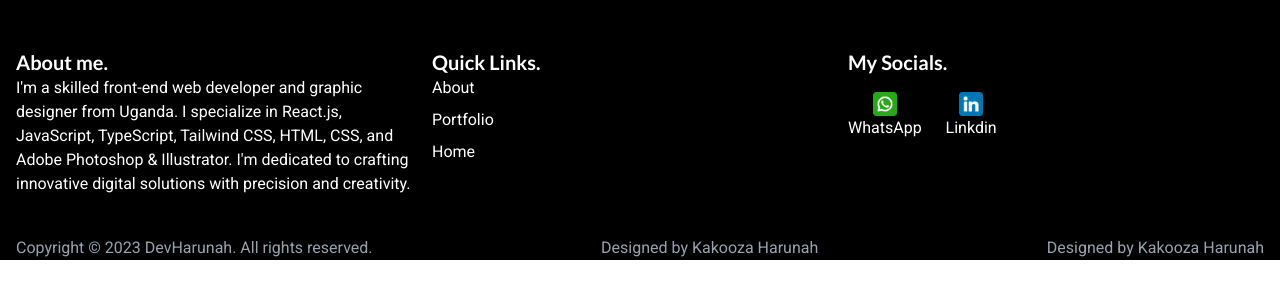
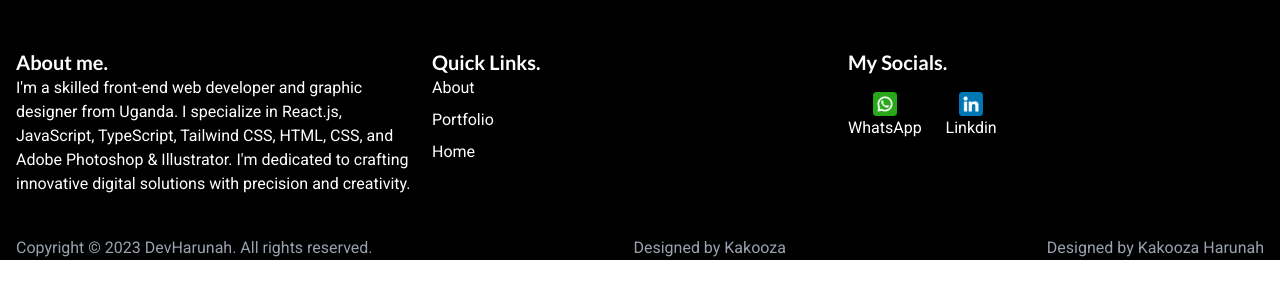
Before and after one commit to devharunah/Harunah-portfolio, a React (Vite) app: page /footer in a window 1280 px wide. Shown: the top 300 px of the page. Built offline with nearby package versions, Linux system fonts and the light colour scheme.

Commit message:
Updated website

```diff
--- a/src/Footer.jsx
+++ b/src/Footer.jsx
@@ -45,7 +45,7 @@ import linkdin from '../public/images/linkedinclr.png'
             </div>
             <div className="flex justify-between mt-10  max-xsm:flex-col"  >
                 <p className="text-gray-400"  >Copyright © 2023 DevHarunah. All rights reserved.</p>
-                <p className="text-gray-400"  >  <a href={whatsappLink}>Designed by Kakooza Harunah</a>    </p>
+                <p className="text-gray-400"  >  <a href={whatsappLink}>Designed by Kakooza</a>    </p>
                 <p className="text-gray-400"  >  <a href={whatsappLink}>Designed by Kakooza Harunah</a> </p>
                 </div>
         </footer>
```
